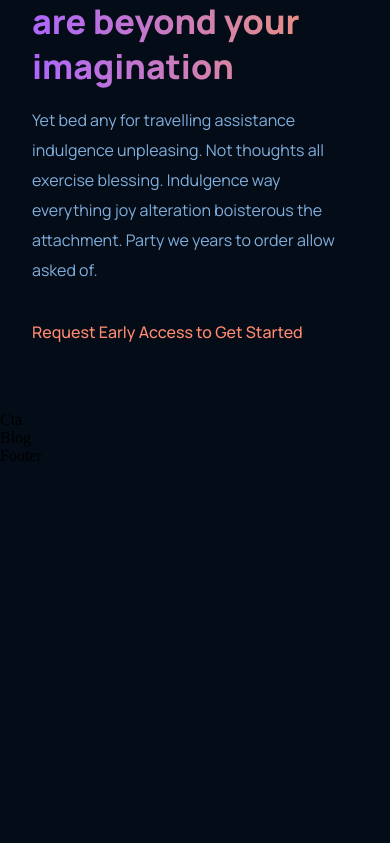
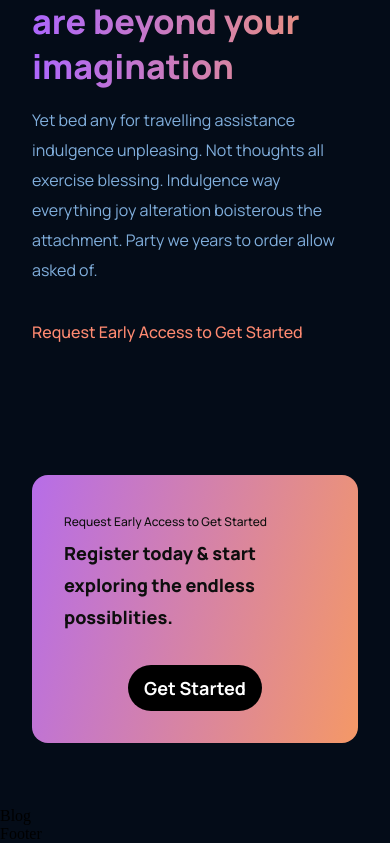
Before and after one commit to thihatheinhtutlu/gpt3_thomas, a React (Create React App) app: page / in a window 390 px wide. Shown: the part 3994-4837 px from the top of the page. Before the commit the page ends 4459 px from the top, so only its background shows below. Built offline with nearby package versions, Linux system fonts and the light colour scheme.

Commit message:
updated CTA component as well as responsive design

```diff
--- a/src/components/cta/Cta.css
+++ b/src/components/cta/Cta.css
@@ -0,0 +1,78 @@
+.gpt3__cta {
+    display: flex;
+    justify-content: space-between;
+    align-items: center;
+    flex-direction: row;
+    padding: 2rem;
+    margin: 4rem;
+    border-radius: 1rem;
+    background: var(--gradient-bar);
+}
+
+.gpt3__cta-content p {
+    font-family: var(--font-family);
+    font-weight: 500;
+    font-size: 12px;
+    line-height: 30px;
+
+    color: #0E0E0E;
+}
+
+.gpt3__cta-content h3 {
+    font-family: var(--font-family);
+    font-weight: 800;
+    font-size: 24px;
+    line-height: 45px;
+
+    color: #0E0E0E;
+}
+
+.gpt3__cta-btn {
+    display: flex;
+    justify-content: center;
+    align-items: center;
+    margin-left: 2rem;
+}
+
+.gpt3__cta-btn button {
+    background: #000000;
+    border-radius: 40px;
+
+    font-family: var(--font-family);
+    font-style: normal;
+    font-weight: bold;
+    font-size: 18px;
+    line-height: 30px;
+    padding: 0.5rem 1rem;
+    border: none;
+    outline: none;
+    cursor: pointer;
+    color: #FFFFFF;
+}
+
+@media screen and (max-width: 650px) {
+    .gpt3__cta {
+        flex-direction: column;
+    }
+
+    .gpt3__cta-btn {
+        margin: 2rem 0 0;
+    }
+
+}
+
+@media screen and (max-width: 550px) {
+    .gpt3__cta {
+        margin: 4rem 2rem;
+    }
+
+    .gpt3__cta-content h3 {
+        font-size: 18px;
+        line-height: 32px;
+    }
+
+    .gpt3__cta-content button {
+        font-size: 14px;
+        line-height: 28px;
+    }
+}
--- a/src/components/cta/Cta.jsx
+++ b/src/components/cta/Cta.jsx
@@ -3,8 +3,14 @@
 
 const Cta = () => {
   return (
-    <div>
-        Cta
+    <div className='gpt3__cta'>
+        <div className='gpt3__cta-content'>
+          <p>Request Early Access to Get Started</p>
+          <h3>Register today & start exploring the endless possiblities.</h3>
+        </div>
+        <div className='gpt3__cta-btn'>
+          <button type='button'>Get Started</button>
+        </div>
     </div>
   )
 }
```
